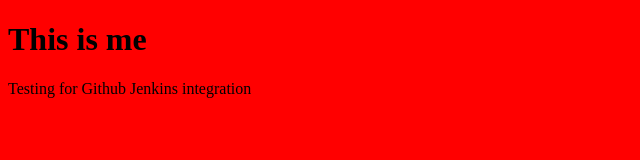
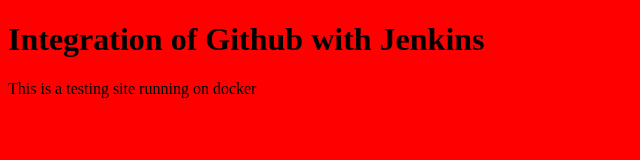
Before and after one commit to sandesh2000/Github_Jenkins_Docker, a plain HTML site: page me.html in a window 1280 px wide. Shown: the whole page, without its empty margins (0-640 px from the left). Drawn offline with Linux system fonts and the light colour scheme.

Commit message:
Developer commit changed

```diff
--- a/me.html
+++ b/me.html
@@ -1,8 +1,10 @@
 <!DOCTYPE html>
 <html>
-<body style="background-color:red;">
-	<h1>This is me</h1>
-	<p>Testing for Github Jenkins integration</p>
-
-</body>
+   <head>
+      <title>GITHUB-Jenkins</title>
+   </head>
+   <body style="background-color:red;">
+      <h1>Integration of Github with Jenkins</h1>
+      <p>This is a testing site running on docker</p>
+   </body>
 </html>
```
